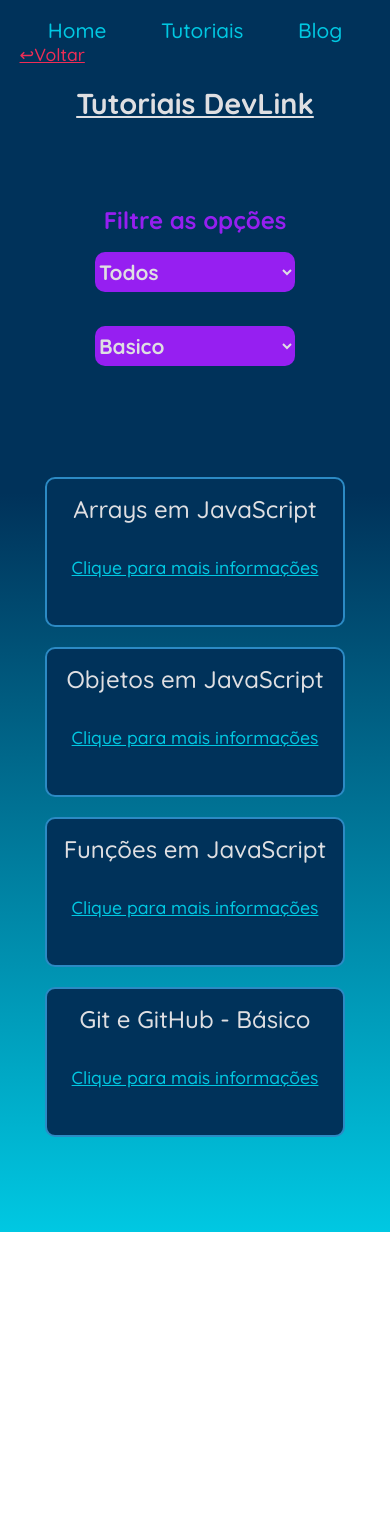
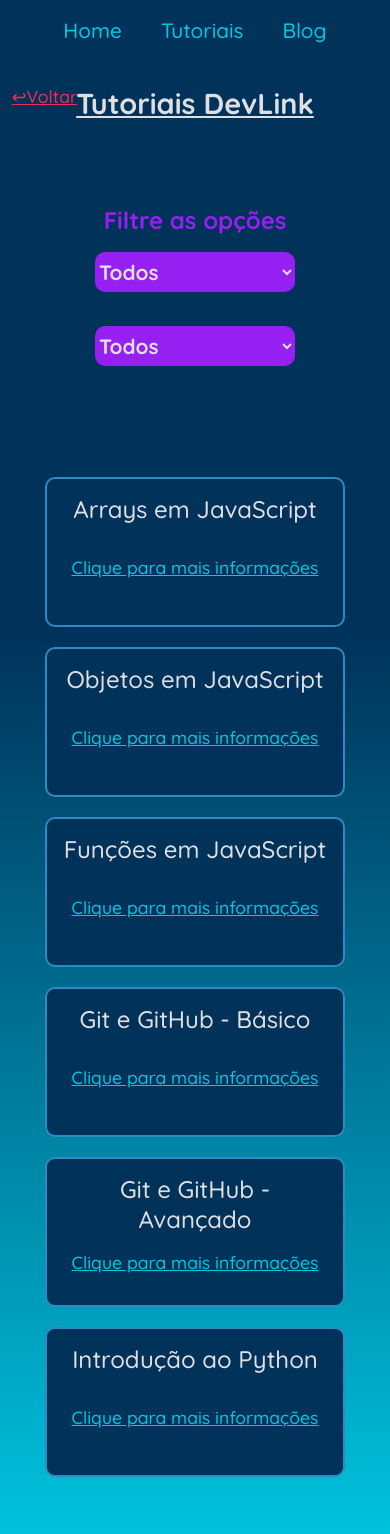
Before and after one commit to MthsLnk-gthb/dev-link, a React (Vite) app: page /tutoriais in a window 390 px wide. Shown: the top 1534 px of the page. Before the commit the page ends 1232 px from the top, so only its background shows below. Built offline with nearby package versions, Linux system fonts and the light colour scheme.

Commit message:
Aplicação responsiva, att1

```diff
--- a/src/routes/Tutoriais/DetalhesTutoriais.jsx
+++ b/src/routes/Tutoriais/DetalhesTutoriais.jsx
@@ -24,7 +24,7 @@ const DetalhesCursos = () => {
           <p className="instrutor-do-tutorial">
             Instrutor(a) do tutorial: <span>{tutorial.instrutor}</span>
           </p>
-          <button className="botao-de-matricula">Matricular-Se</button>
+          <button className="botao-de-matricula">Assistir</button>
         </section>
       </article>
     </>
--- a/src/routes/Tutoriais/Tutoriais.jsx
+++ b/src/routes/Tutoriais/Tutoriais.jsx
@@ -5,7 +5,7 @@ import Voltar from "../../Components/Voltar";
 
 const Cursos = () => {
   const [filtroTopico, setFiltroTopico] = useState("Todos");
-  const [filtroNivel, setFiltroNivel] = useState("Basico");
+  const [filtroNivel, setFiltroNivel] = useState("Todos");
 
   const handleFiltro = (e) => {
     const { name, value } = e.target;
@@ -23,7 +23,7 @@ const Cursos = () => {
       (filtroNivel === "Todos" || tutorial.nivel === filtroNivel)
   );
 
-  const topicos = ["Todos", "JavaScript", "HTML", "CSS", "Outros da Web", "Git e GitHub"];
+  const topicos = ["Todos", "JavaScript", "HTML", "CSS", "Python", "Outros da Web", "Git e GitHub"];
   const niveis = ["Todos", "Basico", "Intermediario", "Avançado"];
 
   return (
--- a/src/routes/Tutoriais/listaDeTutoriais.js
+++ b/src/routes/Tutoriais/listaDeTutoriais.js
@@ -1,6 +1,5 @@
 // listaDeCursos.js
 export const arrayTutoriais = [
-
   {
     topico: "JavaScript",
     nivel: "Basico",
@@ -57,4 +56,32 @@ export const arrayTutoriais = [
     ],
     instrutor: "Matheus Link",
   },
+
+  {
+    topico: "Git e GitHub",
+    nivel: "Avançado",
+    id: "git-e-github-avancado",
+    title: "Git e GitHub - Avançado",
+    topicosAbordados: [
+      "Branching e Merging",
+      "Rebase",
+      "Workflow",
+      "Git Hooks",
+    ],
+    instrutor: "Matheus Link",
+  },
+  {
+    topico: "Python",
+    nivel: "Basico",
+    id: "introducao-python",
+    title: "Introdução ao Python",
+    topicosAbordados: [
+      "Sintaxe do Python",
+      "Tipos de Dados",
+      "Controle de Fluxo",
+      "Funções em Python",
+      "Modularidade",
+    ],
+    instrutor: "Matheus Link",
+  },
 ];
--- a/src/styles/styles.scss
+++ b/src/styles/styles.scss
@@ -123,7 +123,7 @@ p {
 }
 
 .quem-sou {
-  margin-top: 10vh;
+  margin: 10vh auto;
   text-align: center;
   width: 70vw;
 }
@@ -290,15 +290,19 @@ p {
 }
 
 @media (max-width: 767px) {
+  .link-de-retorno {
+    left: 3vw;
+    margin-top: 5dvh;
+  }
 
-  .nome-pagina{
+  .nome-pagina {
     margin-top: 5dvh;
   }
   //NavBar.jsx/
 
   .link-da-navbar {
     font-size: 1.3rem;
-    margin: auto 7vw;
+    margin: auto 5vw;
   }
 
   //Home.jsx//
@@ -334,7 +338,6 @@ p {
     height: 35px;
   }
 
-
   .quem-sou > h1 {
     font-size: 1.5rem;
   }
@@ -346,5 +349,4 @@ p {
     border-radius: 50%;
     margin-top: 5vh;
   }
-
 }
```
Lines whose indentation alone changed are shown as unchanged.
